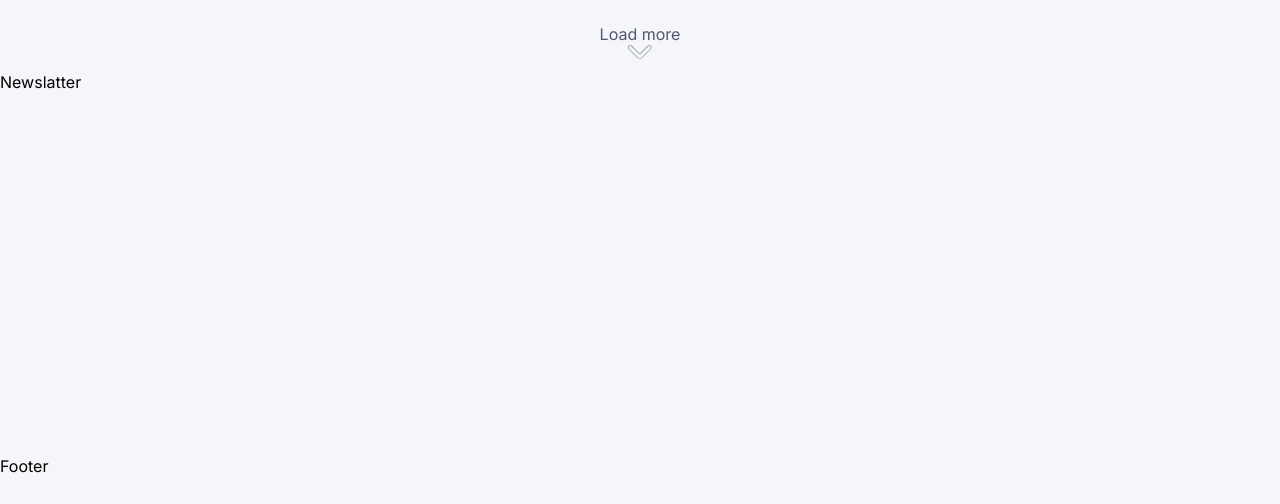
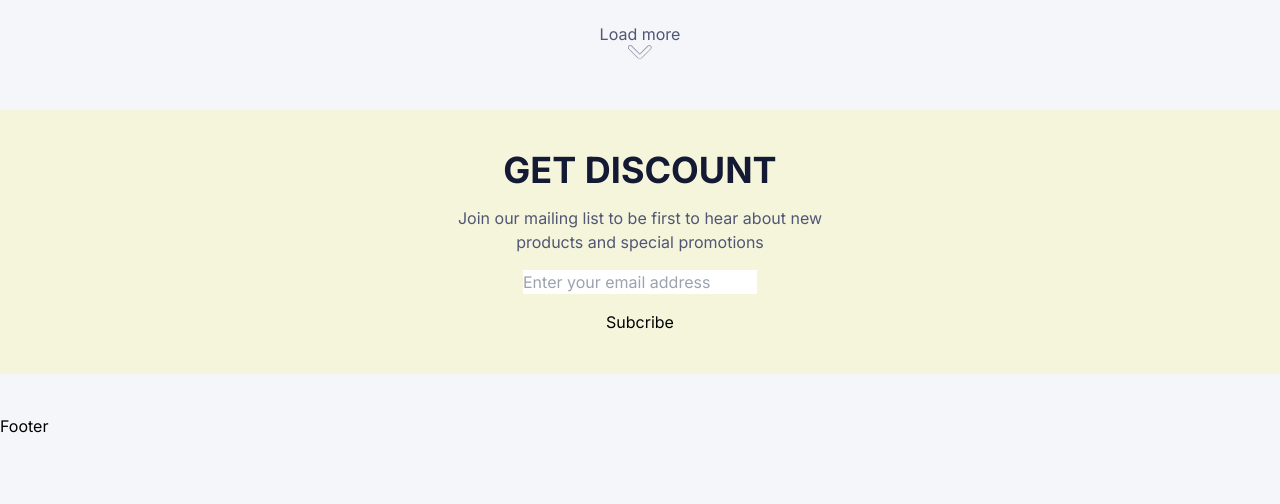
Before and after one commit to Panha13/fabraze, a React (Vite) app: page / in a window 1280 px wide. Shown: the part 2284-2788 px from the top of the page. Built offline with nearby package versions, Linux system fonts and the light colour scheme.

Commit message:
reusable button

```diff
--- a/src/components/Newslatter.jsx
+++ b/src/components/Newslatter.jsx
@@ -1,5 +1,19 @@
 const Newslatter = () => {
-  return <div className="w-full h-96">Newslatter</div>;
+  return (
+    <section className="w-full my-10 py-10 bg-[#F5F5DC]">
+      <div className="flex flex-col justify-center items-center max-container px-5 lg:px-20 gap-4">
+        <h2 className="text-center uppercase text-darkest text-4xl font-bold">
+          Get discount
+        </h2>
+        <p className="text-center text-dark max-w-[25rem]">
+          Join our mailing list to be first to hear about new products and
+          special promotions
+        </p>
+        <input type="text" placeholder="Enter your email address" />
+        <button>Subcribe</button>
+      </div>
+    </section>
+  );
 };
 
 export default Newslatter;
--- /dev/null
+++ b/src/components/ReusableButton.jsx
@@ -0,0 +1,12 @@
+import React from "react";
+
+const ReusableButton = ({ className, onClick, children }) => (
+  <button
+    className={`uppercase py-2 px-4 text-md bg-darkest text-white ${className}`}
+    onClick={onClick}
+  >
+    {children}
+  </button>
+);
+
+export { ReusableButton };
--- a/src/components/Slideshow.jsx
+++ b/src/components/Slideshow.jsx
@@ -1,5 +1,6 @@
 import React, { useEffect, useRef, useState } from "react";
 import { GoArrowRight, GoArrowLeft } from "react-icons/go";
+import { ReusableButton } from "./ReusableButton";
 import { slideData } from "../constants";
 
 const ArrowButton = ({ direction, onClick, Icon }) => {
@@ -62,9 +63,7 @@ const Slideshow = () => {
                   <hr className="w-32 rounded border-2 border-red" />
                 </div>
                 <p className="text-sm text-dark my-4 md:w-2/3">{item.desc}</p>
-                <button className="uppercase py-2 px-4 mt-5 text-md bg-darkest text-white">
-                  Shop Now
-                </button>
+                <ReusableButton className="mt-5">Shop Now</ReusableButton>
               </div>
               <img
                 src={item.image}
```
